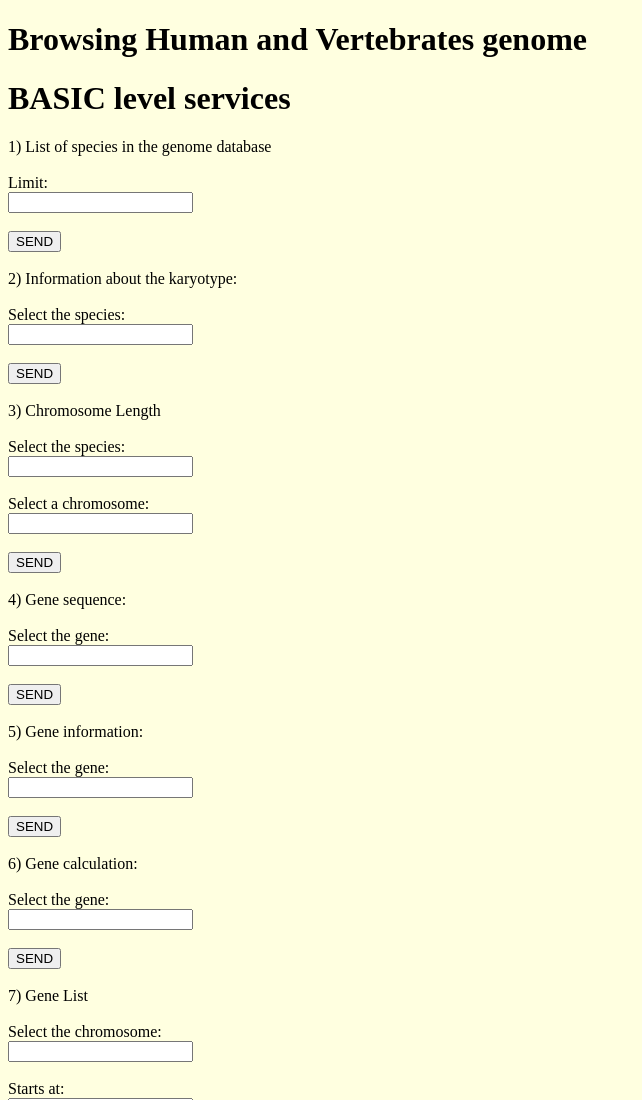
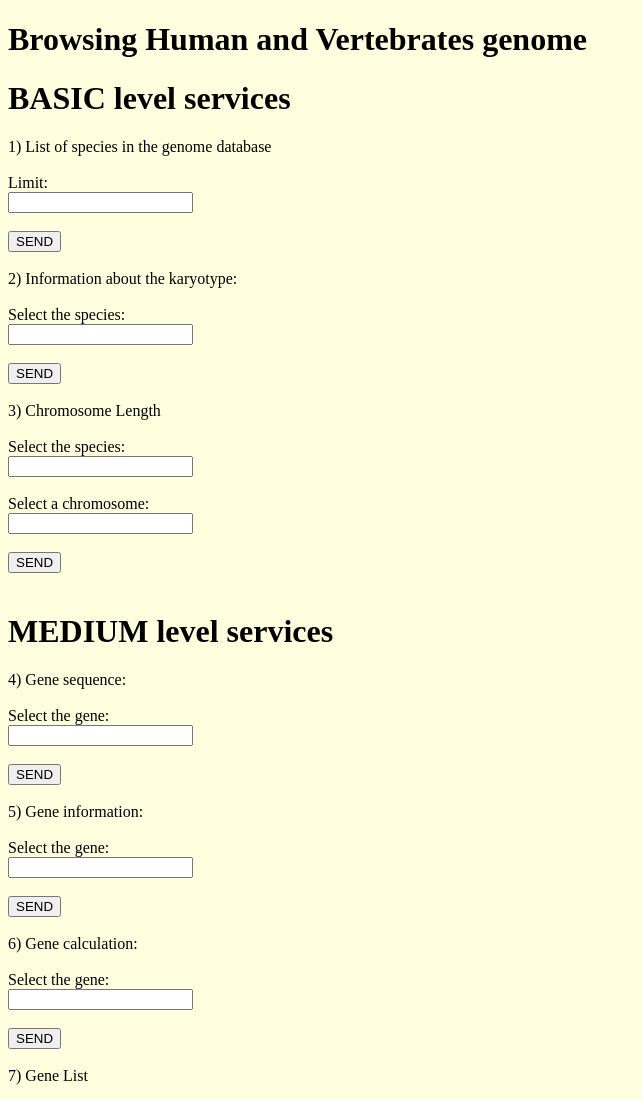
Before and after one commit to costadiazsanchez/2019-2020-PNE-Practices-Costa-, a plain HTML site: page Final-Project/indexf.html in a window 1280 px wide. Shown: the top 1100 px of the page, without its empty margins (0-642 px from the left). Drawn offline with Linux system fonts and the light colour scheme.

Commit message:
Final-project Index

```diff
--- a/Final-Project/indexf.html
+++ b/Final-Project/indexf.html
@@ -43,7 +43,7 @@
       <input type="submit" value="SEND">
     <br>
     <br>
-</form><form action = 'geneSeq' method = 'get'>
+</form><h1>MEDIUM level services</h1><form action = 'geneSeq' method = 'get'>
     4) Gene sequence:<br>
     <br>
     Select the gene: <br>
```
